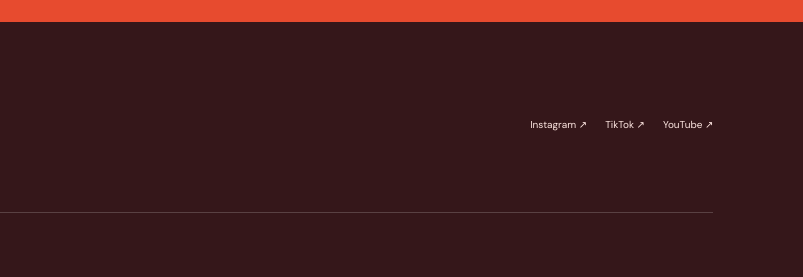
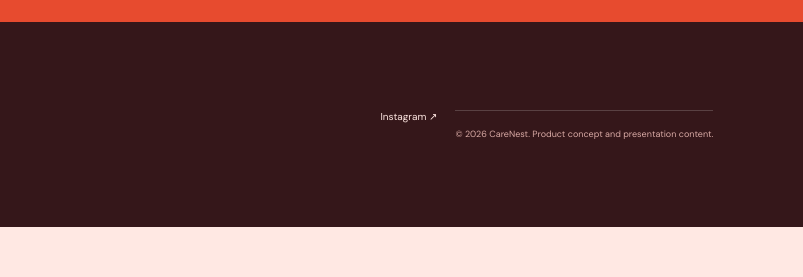
Before and after one commit to zaz4mayor/carenest, a plain HTML site: page index.html in a window 1280 px wide. Shown: the part 6293-6570 px from the top of the page, 477-1280 px from the left. After the commit the page ends 6520 px from the top, so only its background shows below. Drawn offline with nearby package versions, Linux system fonts and the light colour scheme.

Commit message:
Updated socmed links

```diff
--- a/index.html
+++ b/index.html
@@ -370,8 +370,7 @@
   <footer class="footer">
     <img src="assets/carenest-logo.png" alt="CareNest logo">
     <p>Nest Your Safety, Carry Your Care.</p>
-    <div class="social-links"><a href="#" data-social="instagram">Instagram ↗</a><a href="#" data-social="tiktok">TikTok
-        ↗</a><a href="#" data-social="youtube">YouTube ↗</a></div>
+    <div class="social-links"><a href="#" data-social="instagram">Instagram ↗</a>
     <small>© 2026 CareNest. Product concept and presentation content.</small>
   </footer>
 
--- a/script.js
+++ b/script.js
@@ -1,7 +1,7 @@
 // CareNest storefront configuration. Replace these placeholders before publishing.
 const STORE_CONFIG = {
   whatsappNumber: "6285157861182", // Example format: 6281234567890 (digits only, include country code)
-  social: { instagram: "https://www.instagram.com/rajendra.png?evlk=M2cxOGN1ZmQ5bWw3", tiktok: "https://vt.tiktok.com/ZSs8mfTkE/", youtube: "https://youtu.be/iVWsP3IadBk?si=B3y6me1xcOyh0Svq" },
+  social: { instagram: "https://www.instagram.com/carenest.kit?bqrl=NnBvbGF0c2hvdnM0"},
   products: {
     pink: { name: "CareNest Pink", price: 110000 },
     red: { name: "CareNest Red", price: 100000 }
```
